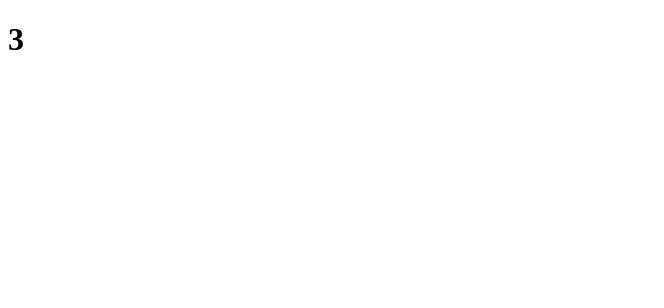
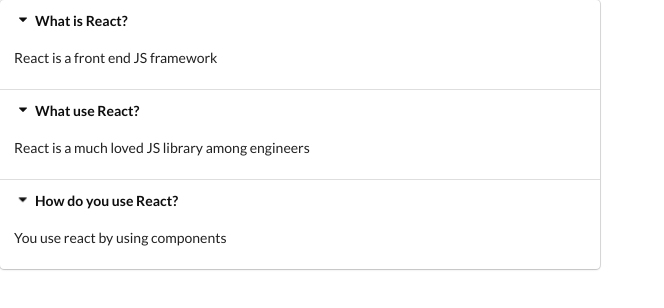
Before and after one commit to deeprony7/react-widgets, a React (Create React App) app: page / in a window 1280 px wide. Shown: the top 308 px of the page, without its empty margins (0-664 px from the left). Built offline with nearby package versions, Linux system fonts and the light colour scheme.

Commit message:
add style accordion

```diff
--- a/public/index.html
+++ b/public/index.html
@@ -9,6 +9,7 @@
       name="description"
       content="Web site created using create-react-app"
     />
+    <link rel="stylesheet" href="https://cdnjs.cloudflare.com/ajax/libs/semantic-ui/2.4.1/semantic.min.css" integrity="sha512-8bHTC73gkZ7rZ7vpqUQThUDhqcNFyYi2xgDgPDHc+GXVGHXq+xPjynxIopALmOPqzo9JZj0k6OqqewdGO3EsrQ==" crossorigin="anonymous" />
     <link rel="apple-touch-icon" href="%PUBLIC_URL%/logo192.png" />
     <!--
       manifest.json provides metadata used when your web app is installed on a
--- a/src/components/Accordion.tsx
+++ b/src/components/Accordion.tsx
@@ -3,7 +3,7 @@
 
 const Accordion = ( {items} ) => {
     const renderedItems = items.map(item => {
-        return <div>
+        return <React.Fragment key={item.title}>
             <div className="title active">
                 <i className="dropdown icon"></i>
                 {item.title}
@@ -11,13 +11,13 @@
             <div className="content active">
                 <p>{item.content}</p>
             </div>
-        </div>
+        </React.Fragment>
     })
 
 
     return (
-        <div>
-            <h1>{items.length}</h1>
+        <div className="ui styled accordion">
+            {renderedItems}
         </div>
     )
 }
```
